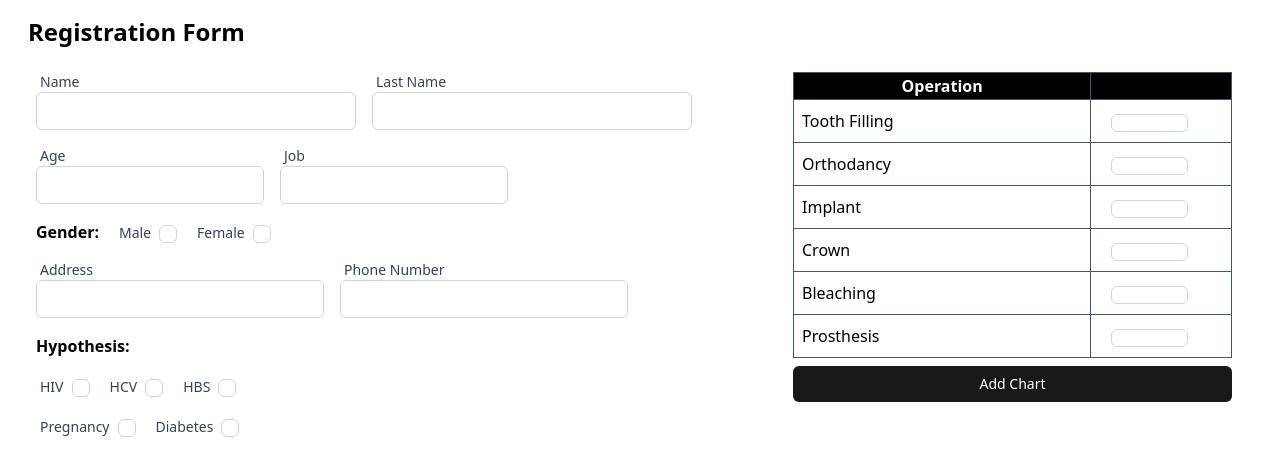
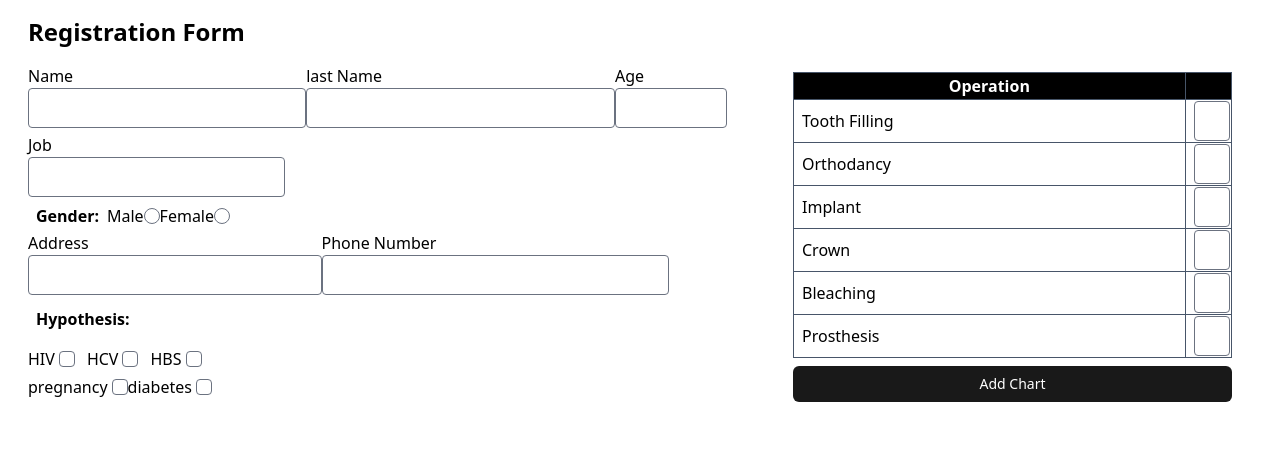
Before and after one commit to MW25-hush/ClinicDatabase, a Next.js app: page /register in a window 1280 px wide. Shown: the top 476 px of the page. Built offline with nearby package versions, Linux system fonts and the light colour scheme.

Commit message:
changed and added the formik

```diff
--- a/components/Chart.jsx
+++ b/components/Chart.jsx
@@ -1,5 +1,6 @@
+import { Field } from 'formik';
 import React from 'react'
-import InputMaker from './inputMaker'
+
 import ToothPopUpModal from '../components/toothPopUpModal';
 
 
@@ -20,7 +21,7 @@ function Chart() {
             Tooth Filling
           </td>
           <td className='border border-slate-600  pl-2'>
-          <InputMaker type='checkbox' name='orthodancy'   styling={{labelStyling: '' , size: 'p-2 text-black w-2/3' }}/>
+          <Field type='checkbox' name='toothfilling'  className="customizeForm" />
           </td>
         </tr>
 
@@ -29,7 +30,7 @@ function Chart() {
             Orthodancy
           </td>
           <td className='border border-slate-600 pl-2'>
-          <InputMaker type='checkbox' name='orthodancy'   styling={{labelStyling: '' , size: 'p-2 text-black w-2/3' }}/>
+          <Field type='checkbox' name='orthodancy'  className="customizeForm" />
           </td>
         </tr>
 
@@ -38,7 +39,7 @@ function Chart() {
             Implant
           </td>
           <td className='border border-slate-600 pl-2'>
-          <InputMaker type='checkbox' name='Implant'   styling={{labelStyling: '' , size: 'p-2 text-black w-2/3' }}/>
+          <Field type='checkbox' name='Implant' className="customizeForm" />
           </td>
         </tr>
 
@@ -48,7 +49,7 @@ function Chart() {
             Crown
           </td>
           <td className='border border-slate-600 pl-2'>
-          <InputMaker type='checkbox' name='Crown'   styling={{labelStyling: '' , size: 'p-2 text-black w-2/3' }}/>
+          <Field type='checkbox' name='Crown'  className="customizeForm" />
           </td>
         </tr>
 
@@ -57,7 +58,7 @@ function Chart() {
             Bleaching
           </td>
           <td className='border border-slate-600 pl-2'>
-          <InputMaker type='checkbox' name='bleaching'   styling={{labelStyling: '' , size: 'p-2 text-black w-2/3' }}/>
+          <Field type='checkbox' name='bleaching'  className="customizeForm" />
           </td>
         </tr>
 
@@ -66,7 +67,7 @@ function Chart() {
             Prosthesis
           </td>
           <td className='border border-slate-600 pl-2'>
-          <InputMaker type='checkbox' name='prosthesis'   styling={{labelStyling: '' , size: 'p-2 text-black w-2/3' }}/>
+          <Field type='checkbox' name='prosthesis'  className="customizeForm"/>
           </td>
         </tr>
 
--- a/components/inputMaker.jsx
+++ b/components/inputMaker.jsx
@@ -1,3 +1,4 @@
+
 function InputMaker({ type, name, label, ...styling }) {
   return (
     <div className="p-2 ">
--- a/package.json
+++ b/package.json
@@ -18,7 +18,8 @@
     "formik": "^2.2.9",
     "next": "12.0.10",
     "react": "17.0.2",
-    "react-dom": "17.0.2"
+    "react-dom": "17.0.2",
+    "yup": "^0.32.11"
   },
   "devDependencies": {
     "@tailwindcss/forms": "^0.5.1",
--- a/pages/register.js
+++ b/pages/register.js
@@ -1,50 +1,98 @@
-      import React from 'react'
+
+
+   import React from 'react'
       import InputMaker from '../components/inputMaker'
       import Table from '../components/Chart';
+      import { Field, Form, Formik } from 'formik';
+
+      const initialValues = {
+          name : '',
+          sex: ''
+      }
 
     function register() {
       return (
         <div >
             <h1 className='pl-7 py-4 font-bold text-2xl'>Registration Form</h1>
                 {/* //* card for the registration form  */}
-               <form >
+               <Formik initialValues={initialValues} >
+                <Form>
             <div className='grid grid-cols-8 mx-7'>
-                <div className='flex col-span-5 flex-wrap md:w-10/1  xl:w-11/12   '>
+                <div className='flex col-span-5 flex-wrap   '>
                   {/* //? Name input  */}
-                        <InputMaker type="text" name='name'  label="Name" styling={{labelStyling: 'block' , size: ' lg:w-60 xl:w-80'}}/>
+                      <div>
+                        <label className=''>Name</label>
+                        <Field type="text" name='name' className="customizeForm" />
+                        </div>
                            {/* //? Last Name input  */}
-                        <InputMaker type='text' name="lastname"  label="Last Name" styling={{labelStyling: 'block' , size: ' lg:w-60  xl:w-80'}}/>
+                        <div>
+                        <label>last Name</label>
+                        <Field type='text' name="lastname" className="customizeForm"/>
+                        </div>
                        {/* Age Input  */}
-                          <InputMaker type='number' name={'age'}  label="Age" styling={{labelStyling: 'block' , size: '   ' }}/>
+                        <div className='w-28'>
+                          <label>Age</label>
+                          <Field type='number' name="age" className="customizeForm"/>
+                          </div>
+
                         {/* Job input */}
-                         <InputMaker type='text' name="job"  label="Job"  styling={{labelStyling: 'block' , size: ' '}}/>
+                        <div>
+                          <label>Job</label>
+                          <Field type='text' name="job" className="customizeForm"/>
+                        </div>
                          {/* sex input  */}
-                         <div className='flex items-center w-full '>
+                         <div className='flex items-center w-full'>
                           <p className=' px-2 font-semibold '>{'Gender:'}</p>
                           {/* //TODO: TAKE THE APPEARANCE OF THE RADION BUTTON FROM IT  */}
-                         <InputMaker type='radio' name="sex" label={'Male'}  styling={{labelStyling: ' p-2 ' , size: 'p-2  text-indigo-600 ' }}/>
-                         <InputMaker type='radio' name="sex" label={'Female'} styling={{labelStyling: ' p-2 ' , size: 'p-2 text-indigo-600'}}/>
+                          <label>Male</label>
+                         <Field type='radio' name="sex" value="male" className="text-black focus:ring-0"/>
+                         <label>Female</label>
+                         <Field type='radio' name="sex" value="female" className="text-black focus:ring-0"/>
                          </div>
 
                          {/* Address Input */}
-                         <InputMaker type='text' name="address"  label="Address"  styling={{labelStyling: 'block' , size: 'w-72'}}/>
+                         <div>
+                         <label>Address</label>
+                         <Field type='text' name="address"  className="customizeForm"/>
+                         </div>
 
                         {/* phone number  //todo add the prefex  */}
-                        <InputMaker type='number' name='number'  label="Phone Number" styling={{labelStyling: 'block' , size: 'w-72' }}/>
+                        <div>
+                        <label>Phone Number</label>
+                        <Field type='number' name='number'  className="customizeForm" />
+                        </div>
 
                         {/* chekcboxes   */}
                           {/* HIV and family secion  */}
                         <h4 className='font-semibold p-2 w-full '>Hypothesis: </h4>
-                        <div className='w-full flex'>
-                          <InputMaker type='checkbox' name='HIV'  label="HIV" styling={{labelStyling: 'p-2' , size: 'p-2 text-indigo-500' }}/>
-                          <InputMaker type='checkbox' name='HCV'  label="HCV" styling={{labelStyling: 'p-2' , size: 'p-2 text-indigo-500' }}/>
-                          <InputMaker type='checkbox' name='HBS'  label="HBS" styling={{labelStyling: 'p-2' , size: 'p-2 text-indigo-500' }}/>
+                        <div className='w-full flex space-x-3'>
+                          <div className='flex items-center space-x-1 '>
+                          <label>HIV</label>
+                          <Field type='checkbox' name='HIV' className="rounded text-black focus:ring-0" />
+                          </div>
+                         <div className='flex items-center space-x-1'>
+                          <label>HCV</label>
+                          <Field type='checkbox' name='HCV' className="rounded text-black focus:ring-0" />
+                         </div>
+
+                         <div className='flex items-center space-x-1'>
+                         <label>HBS</label>
+                          <Field type='checkbox' name='HBS' className="rounded text-black focus:ring-0" />
+                         </div>
+
                         </div>
 
                        {/* diagnois */}
                         <div className='w-full flex'>
-                          <InputMaker type='checkbox' name='pregnancy'  label="Pregnancy" styling={{labelStyling: 'p-2' , size: 'p-2 text-indigo-500' }}/>
-                          <InputMaker type='checkbox' name='diabetes'  label="Diabetes" styling={{labelStyling: 'p-2' , size: 'p-2 text-indigo-500' }}/>
+                        <div className='flex items-center space-x-1'>
+                         <label>pregnancy</label>
+                          <Field type='checkbox' name='HBS' className="rounded text-black focus:ring-0" />
+                         </div>
+
+                         <div className='flex items-center space-x-1'>
+                         <label>diabetes</label>
+                          <Field type='checkbox' name='HBS' className="rounded text-black focus:ring-0" />
+                         </div>
                         </div>
 
                         </div>
@@ -53,7 +101,8 @@
                       <Table />
 
             </div>
-                </form>
+            </Form>
+                </Formik>
         </div>
       )
     }
--- a/styles/globals.css
+++ b/styles/globals.css
@@ -8,3 +8,10 @@
         -webkit-appearance: none;
         margin: 0;
       }
+
+      @layer components {
+        .customizeForm{
+          @apply rounded h-10 focus:ring-black focus:border-black p-0 w-full
+        }
+
+      }
```
Also changed, not shown: 1 other file (tests, documents, lock files or other folders).
